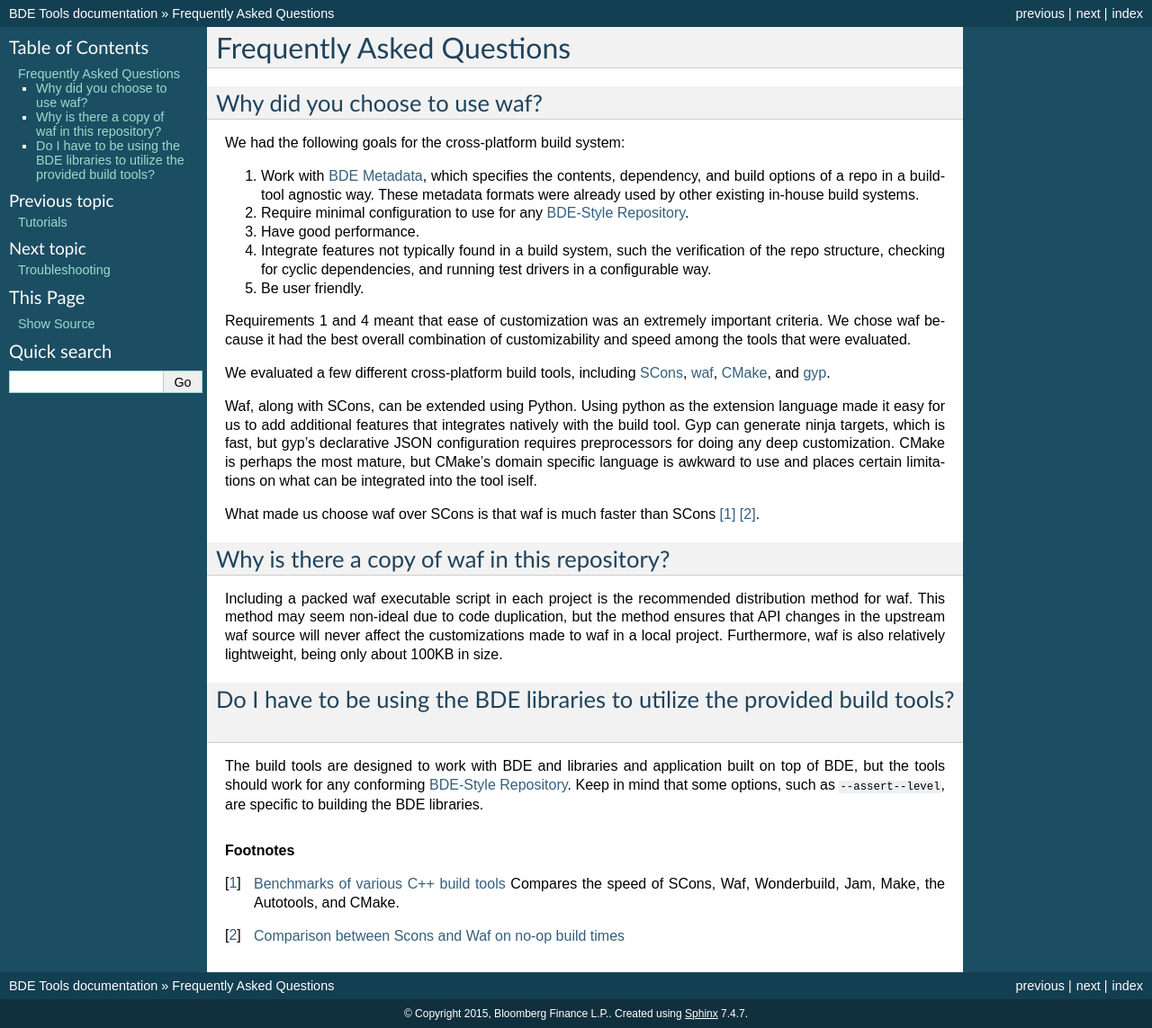
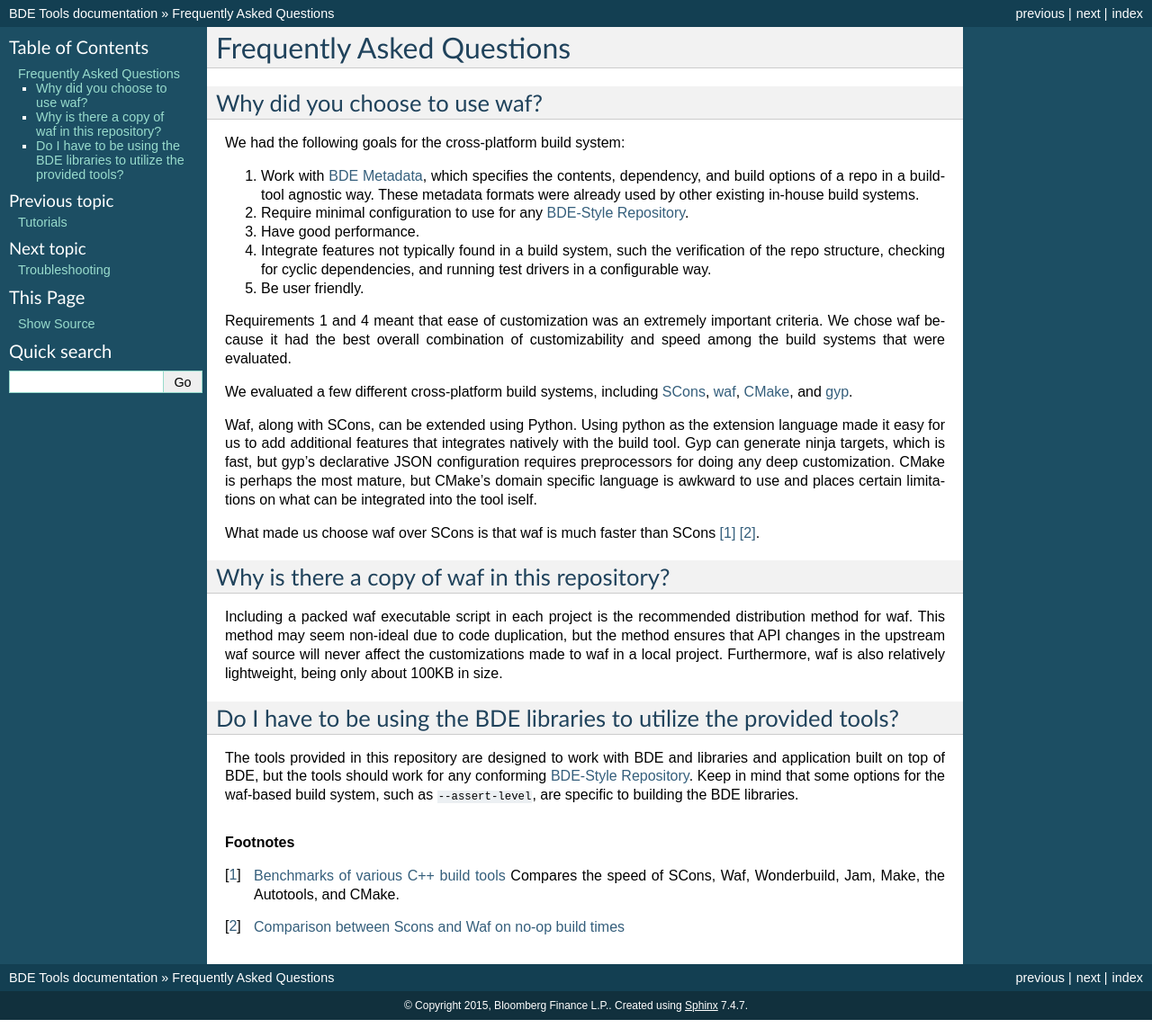
Before and after one commit to bloomberg/bde-tools, a Sphinx documentation site: the page built from doc/faq.rst, in a window 1280 px wide. Shown: the whole page at 90% size. Built offline with Sphinx 7.4.7, drawn with Linux system fonts in a browser that asks for light colours.

Commit message:
Update shpinx documentation
- Fix UFID link location
- Update doc of bde-style repos

```diff
--- a/doc/faq.rst
+++ b/doc/faq.rst
@@ -23,9 +23,9 @@
 
 Requirements 1 and 4 meant that ease of customization was an extremely
 important criteria. We chose waf because it had the best overall combination of
-customizability and speed among the tools that were evaluated.
+customizability and speed among the build systems that were evaluated.
 
-We evaluated a few different cross-platform build tools, including `SCons
+We evaluated a few different cross-platform build systems, including `SCons
 <http://www.scons.org/>`_, `waf <https://github.com/waf-project/waf>`_, `CMake
 <http://www.cmake.org/>`_, and `gyp <http://www.cmake.org/>`_.
 
@@ -50,13 +50,14 @@
 Furthermore, waf is also relatively lightweight, being only about 100KB in
 size.
 
-Do I have to be using the BDE libraries to utilize the provided build tools?
-============================================================================
+Do I have to be using the BDE libraries to utilize the provided tools?
+======================================================================
 
-The build tools are designed to work with BDE and libraries and application
-built on top of BDE, but the tools should work for any conforming
-:ref:`bde_repo-top`.  Keep in mind that some options, such as
-``--assert--level``, are specific to building the BDE libraries.
+The tools provided in this repository are designed to work with BDE and
+libraries and application built on top of BDE, but the tools should work for
+any conforming :ref:`bde_repo-top`.  Keep in mind that some options for the
+waf-based build system, such as ``--assert-level``, are specific to building
+the BDE libraries.
 
 .. rubric:: Footnotes
 
--- a/doc/tutorials.rst
+++ b/doc/tutorials.rst
@@ -10,8 +10,8 @@
 .. note::
 
    The following instruction assumes that you are running a unix
-   platform. Building on windows is almost equivalent, except you must use the
-   equivalent commands in windows command prompt. For more details, please see
+   platform. Building on windows is similar, except you must use the equivalent
+   commands in windows command prompt. For more details, please see
    :ref:`waf-windows`.
 
 First, clone the bde and bde-tools repositores from `github
```
Also changed, not shown: doc/bde_repo.rst (+13 -10 lines).
